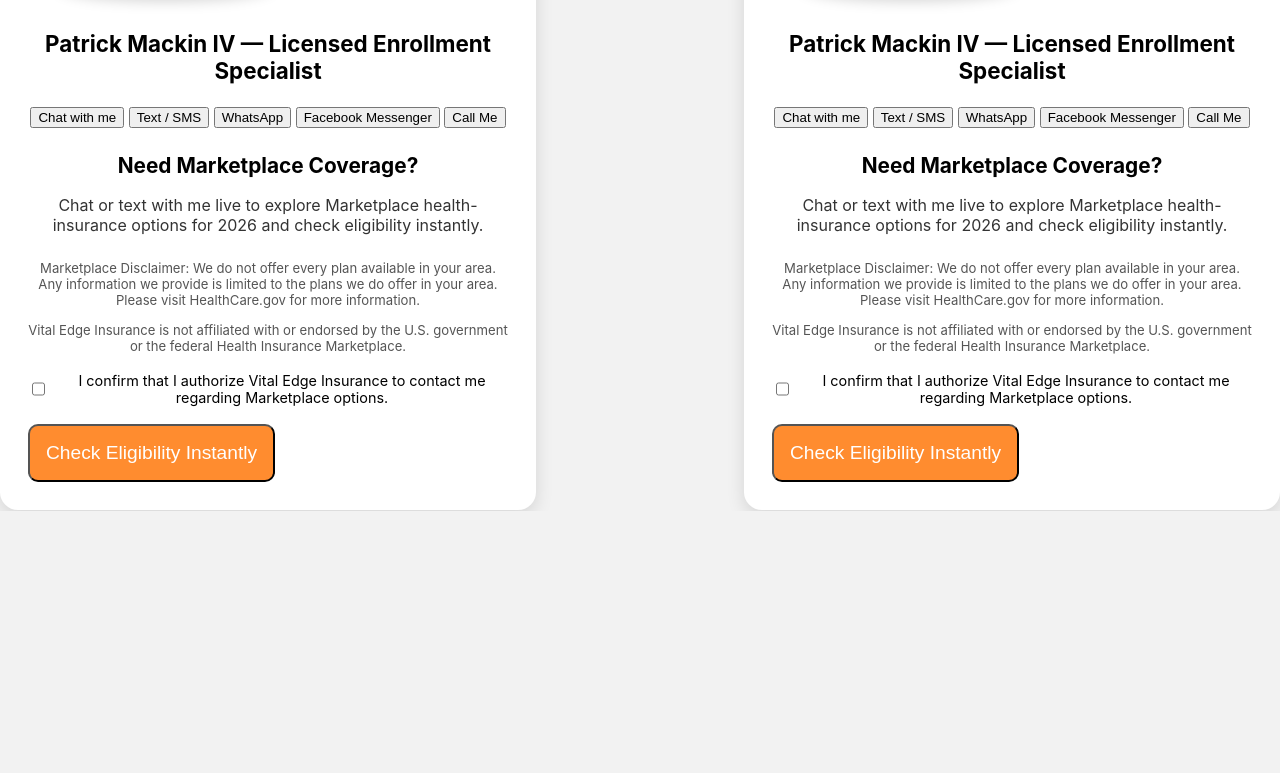
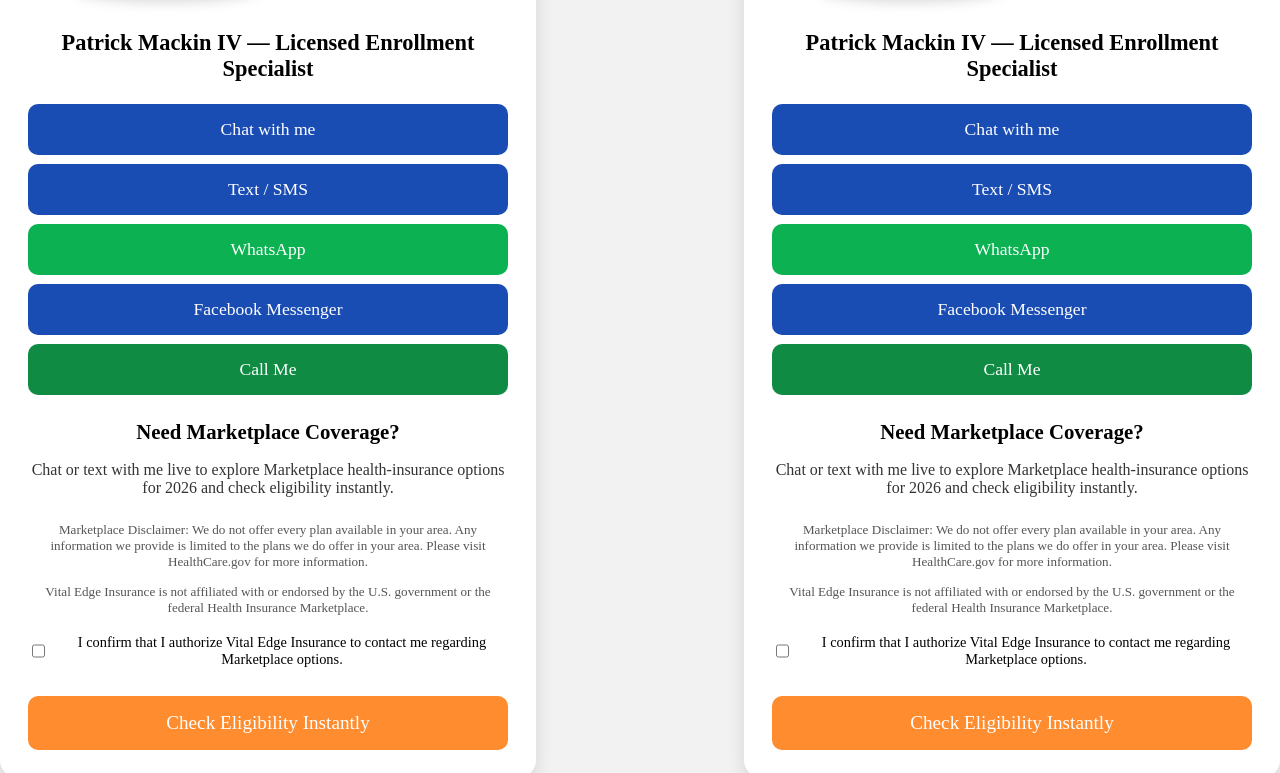
Before and after one commit to pmackiniv/vital-edge-funnel-english, a plain HTML site: page index.html in a window 1280 px wide. Shown: the part 289-1062 px from the top of the page. Before the commit the page ends 800 px from the top, so only its background shows below. Drawn offline with Linux system fonts and the light colour scheme.

Commit message:
Update styles.css

```diff
--- a/styles.css
+++ b/styles.css
@@ -1,5 +1,9 @@
+/* FORCE TIMES NEW ROMAN ACROSS ENTIRE FUNNEl */
+body, h1, h2, p, a, button, label, .cta-main, .button-group button {
+  font-family: "Times New Roman", Times, serif !important;
+}
+
 body {
-  font-family: -apple-system, BlinkMacSystemFont, "Segoe UI", Roboto, Arial, sans-serif;
   background-color: #f2f2f2;
   margin: 0;
   padding: 0;
@@ -41,22 +45,25 @@
   color: #000;
 }
 
-.button-group a {
+.button-group button {
   display: block;
+  width: 100%;
   padding: 15px;
   margin: 9px 0;
   border-radius: 10px;
+  border: none;
   text-decoration: none;
   color: #fff;
   font-size: 1.1rem;
   background: #1a4db3;
+  cursor: pointer;
 }
 
-.button-group a:nth-child(3) {
+.button-group button:nth-child(3) {
   background: #0cb152;
 }
 
-.button-group a:nth-child(5) {
+.button-group button:nth-child(5) {
   background: #108b43;
 }
 
@@ -87,12 +94,13 @@
 }
 
 .cta-main {
-  display: block;
+  width: 100%;
   background: #ff8c2f;
   padding: 16px;
   border-radius: 10px;
+  border: none;
   font-size: 1.2rem;
   color: #fff;
-  text-decoration: none;
+  cursor: pointer;
   margin-top: 10px;
 }
```
